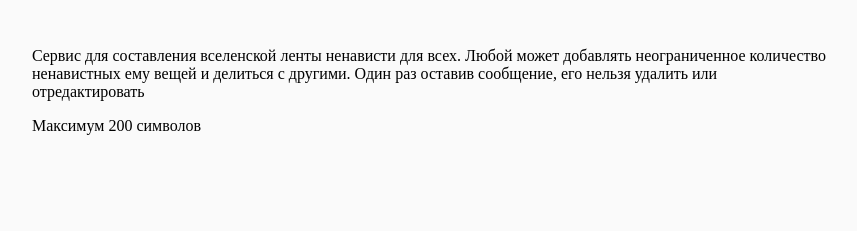
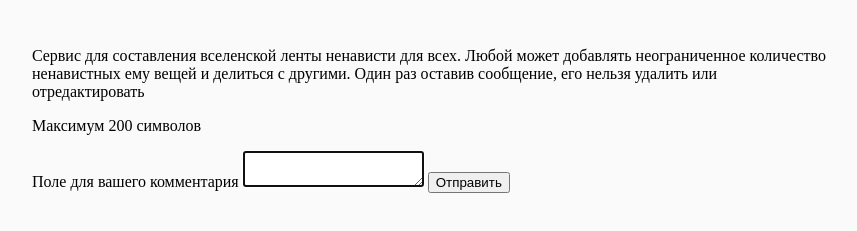
Before and after one commit to lerkot/testproject, a plain HTML site: page index.html in a window 1280 px wide. Shown: the part 177-408 px from the top of the page, without its empty margins (208-1065 px from the left). Drawn offline with Linux system fonts and the light colour scheme.

Commit message:
Добавляет базовую разметку страницы

```diff
--- a/index.html
+++ b/index.html
@@ -15,9 +15,20 @@
     <main>
         <article class="main">
             <h1 class="main__heading">Лента ненависти</h1>
-            <p class="main__lead">Cервис для составления вселенской ленты ненависти для всех. Любой может добавлять неограниченное количество ненавистных ему вещей и делиться с другими. Один раз оставив сообщение, его нельзя удалить или отредактировать</p>
+            <p class="main__lead">Cервис для составления вселенской ленты
+                ненависти для всех. Любой может добавлять неограниченное
+                количество ненавистных ему вещей и делиться с другими. Один раз
+                оставив сообщение, его нельзя удалить или отредактировать</p>
             <p class="main__lead-desc">Максимум 200 символов</p>
-            <form action="" method="post"></form>
+            <form class="user-form" action="" method="post">
+                <label for="text-filed"
+                    class="user-form__label visually-hidden">Поле для вашего
+                    комментария</label>
+                <textarea class="user-form__field" maxlength="200" autofocus
+                    placeholder="Я ненавижу..." id="text-field">
+                </textarea>
+                <button class="user-form__submit" type="submit">Отправить</button>
+            </form>
         </article>
     </main>
 </body>
```
